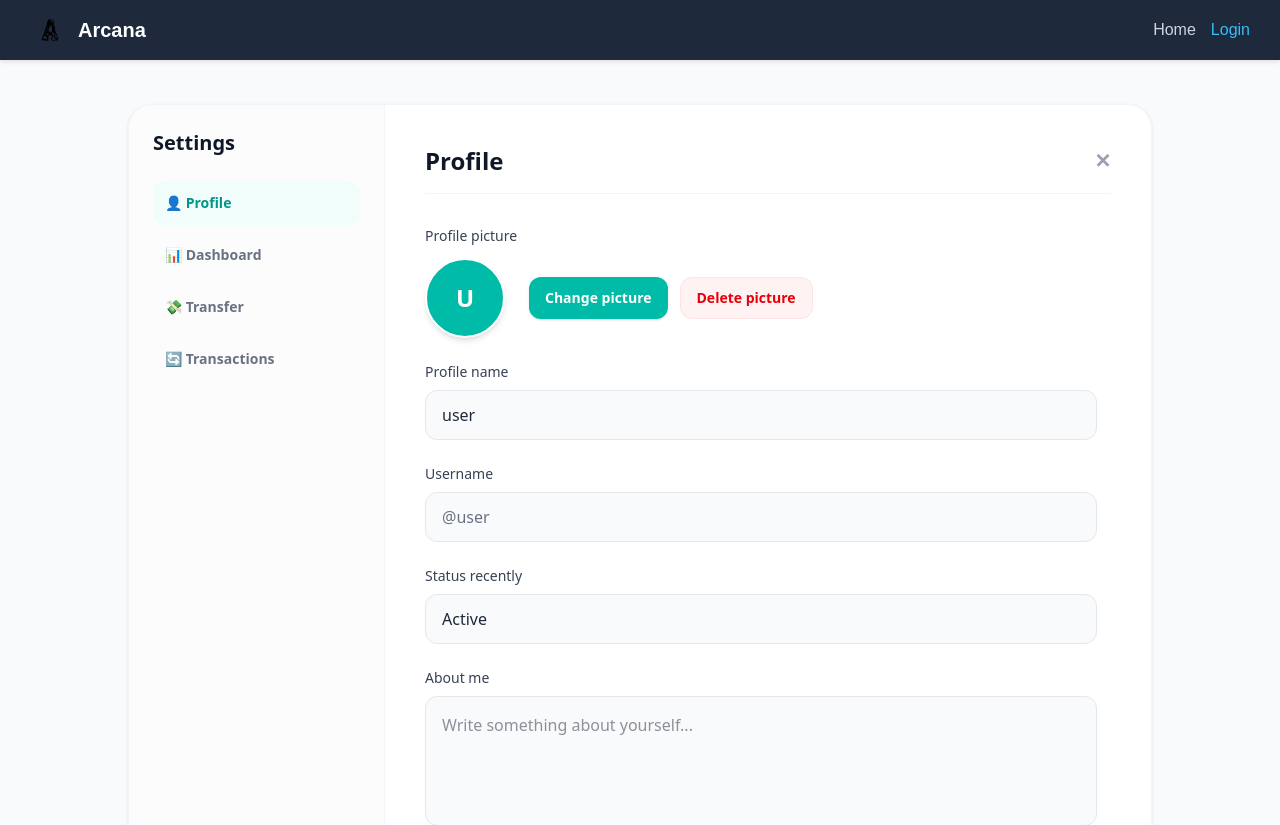
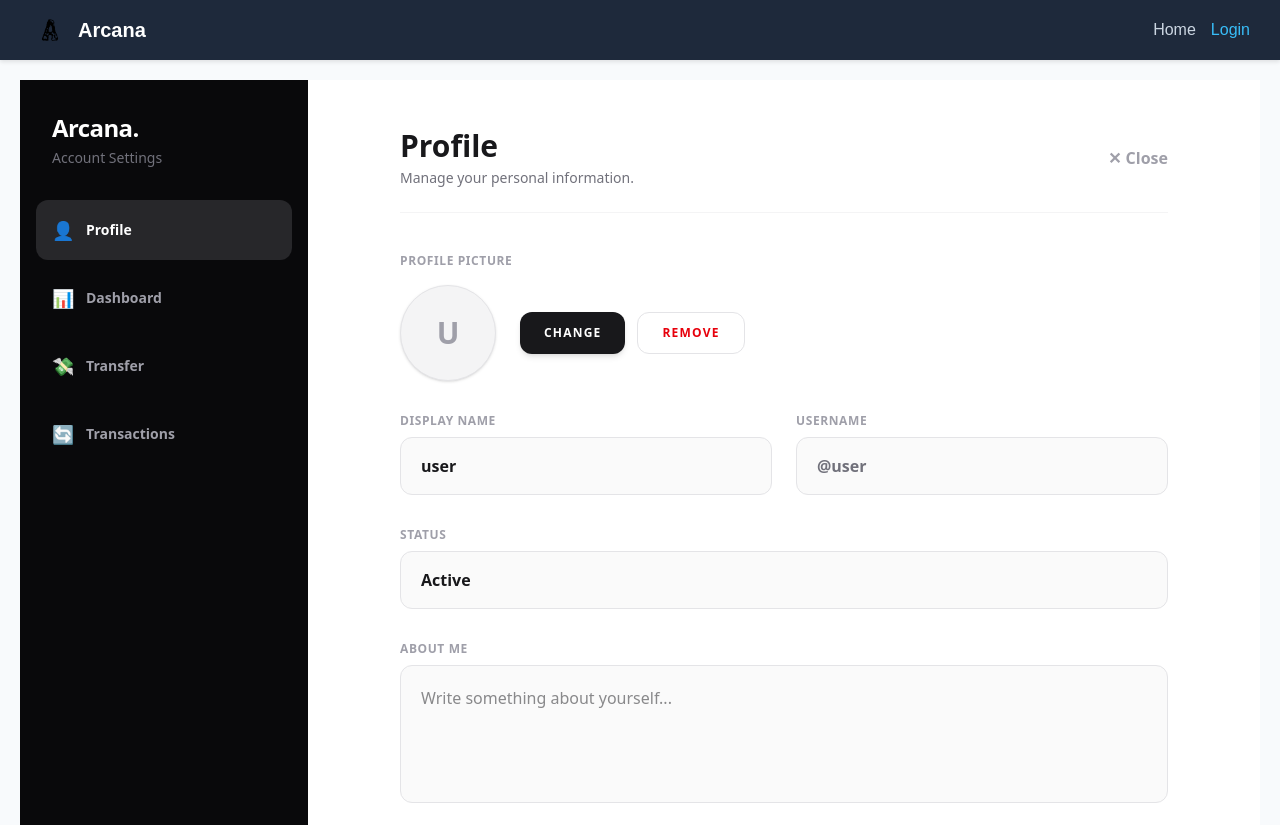
Before and after one commit to Thejan2006/Bank-Management-System, a Next.js app in the folder bank-frontend/: page /profile in a window 1280 px wide. Shown: the top 825 px of the page. Built offline with nearby package versions, Linux system fonts and the light colour scheme.

Commit message:
remove some comments

```diff
--- a/bank-frontend/src/app/profile/page.js
+++ b/bank-frontend/src/app/profile/page.js
@@ -14,12 +14,11 @@ export default function ProfileSettingsPage() {
   const router = useRouter();
 
   useEffect(() => {
-    const storedName = localStorage.getItem('username') || localStorage.getItem('user_name') || 'user';;
+    const storedName = localStorage.getItem('username') || localStorage.getItem('user_name') || 'user';
     setName(storedName);
     setUsername('@' + storedName.toLowerCase().replace(/\s+/g, ''));
   }, []);
 
-  // Handle image selection from device
   const handleImageChange = (e) => {
     const file = e.target.files[0];
     localStorage.setItem('username', name);
@@ -43,36 +42,50 @@ export default function ProfileSettingsPage() {
   };
 
   return (
-    <div className="min-h-screen bg-[#f8fafc] font-sans text-gray-800 flex justify-center p-6">
+    <div className="min-h-screen bg-zinc-50 font-sans text-zinc-900 flex flex-col md:flex-row overflow-hidden">
       <Toaster position="top-right" />
 
-      <div className="w-full max-w-5xl bg-white rounded-3xl shadow-sm border border-gray-100 flex overflow-hidden">
-
-        {/* Left Sidebar Menu */}
-        <div className="w-64 border-r border-gray-100 p-6 hidden md:block bg-gray-50/50">
-          <h2 className="text-xl font-bold mb-6 text-gray-900">Settings</h2>
-          <ul className="space-y-2 text-sm font-semibold">
-            <li className="flex items-center gap-3 p-3 rounded-xl bg-teal-50 text-teal-600 cursor-pointer">👤 Profile</li>
-            <li className="flex items-center gap-3 p-3 rounded-xl text-gray-500 hover:bg-gray-100 cursor-pointer" onClick={() => router.push('/dashboard')}>📊 Dashboard</li>
-            <li className="flex items-center gap-3 p-3 rounded-xl text-gray-500 hover:bg-gray-100 cursor-pointer" onClick={() => router.push('/transfer')}>💸 Transfer</li>
-            <li className="flex items-center gap-3 p-3 rounded-xl text-gray-500 hover:bg-gray-100 cursor-pointer" onClick={() => router.push('/transactions')}>🔄 Transactions</li>
+      {/* Full Height Sidebar */}
+      <div className="w-full md:w-72 bg-zinc-950 text-white flex flex-col md:min-h-screen">
+        <div className="p-8 pb-4">
+          <h2 className="text-2xl font-bold tracking-tight">Arcana.</h2>
+          <p className="text-zinc-500 text-sm mt-1">Account Settings</p>
+        </div>
+        <ul className="flex-1 px-4 space-y-2 text-sm font-semibold mt-4">
+          <li className="flex items-center gap-3 p-4 rounded-xl bg-zinc-800 text-white cursor-pointer transition">
+            <span className="text-lg">👤</span> Profile
+          </li>
+          <li className="flex items-center gap-3 p-4 rounded-xl text-zinc-400 hover:bg-zinc-900 hover:text-white cursor-pointer transition" onClick={() => router.push('/dashboard')}>
+            <span className="text-lg">📊</span> Dashboard
+          </li>
+          <li className="flex items-center gap-3 p-4 rounded-xl text-zinc-400 hover:bg-zinc-900 hover:text-white cursor-pointer transition" onClick={() => router.push('/transfer')}>
+            <span className="text-lg">💸</span> Transfer
+          </li>
+          <li className="flex items-center gap-3 p-4 rounded-xl text-zinc-400 hover:bg-zinc-900 hover:text-white cursor-pointer transition" onClick={() => router.push('/transactions')}>
+            <span className="text-lg">🔄</span> Transactions
+          </li>
         </ul>
       </div>
 
       {/* Right Content Area */}
-        <div className="flex-1 p-8 md:p-10">
-          <div className="flex justify-between items-center mb-8 border-b border-gray-100 pb-4">
-            <h1 className="text-2xl font-bold text-gray-900">Profile</h1>
-            <button onClick={() => router.push('/dashboard')} className="text-gray-400 hover:text-gray-600 font-bold text-xl">✕</button>
+      <div className="flex-1 p-6 md:p-12 overflow-y-auto bg-white">
+        <div className="max-w-3xl mx-auto">
+
+          <div className="flex justify-between items-center mb-10 pb-6 border-b border-zinc-100">
+            <div>
+              <h1 className="text-3xl font-bold text-zinc-900">Profile</h1>
+              <p className="text-zinc-500 text-sm mt-1">Manage your personal information.</p>
+            </div>
+            <button onClick={() => router.push('/dashboard')} className="text-zinc-400 hover:text-zinc-900 font-bold transition">✕ Close</button>
           </div>
 
-          <form onSubmit={handleSaveChanges} className="space-y-6 max-w-2xl">
+          <form onSubmit={handleSaveChanges} className="space-y-8">
 
-            {/* Profile Picture Section */}
+            {/* Profile Picture */}
             <div>
-              <label className="block text-sm font-medium text-gray-700 mb-3">Profile picture</label>
+              <label className="block text-xs font-bold text-zinc-400 uppercase tracking-wider mb-4">Profile picture</label>
               <div className="flex items-center gap-6">
-                <div className="w-20 h-20 rounded-full overflow-hidden bg-teal-500 text-white flex items-center justify-center font-bold text-2xl shadow-md border-2 border-white">
+                <div className="w-24 h-24 rounded-full overflow-hidden bg-zinc-100 text-zinc-400 flex items-center justify-center font-bold text-3xl shadow-sm border border-zinc-200">
                   {profileImage ? (
                     <img src={profileImage} alt="Profile" className="w-full h-full object-cover" />
                   ) : (
@@ -80,87 +93,75 @@ export default function ProfileSettingsPage() {
                   )}
                 </div>
 
-                <div className="flex gap-3">
-                  {/* Hidden file input */}
-                  <input
-                    type="file"
-                    ref={fileInputRef}
-                    onChange={handleImageChange}
-                    accept="image/*"
-                    className="hidden"
-                  />
-
+                <div className="flex flex-col sm:flex-row gap-3">
+                  <input type="file" ref={fileInputRef} onChange={handleImageChange} accept="image/*" className="hidden" />
                   <button
                     type="button"
                     onClick={() => fileInputRef.current.click()}
-                    className="bg-teal-500 hover:bg-teal-600 text-white text-sm font-semibold px-4 py-2.5 rounded-xl transition shadow-sm"
+                    className="bg-zinc-900 hover:bg-black text-white text-xs font-bold tracking-widest uppercase px-6 py-3 rounded-xl transition shadow-md"
                   >
-                    Change picture
+                    Change
                   </button>
-
                   <button
                     type="button"
                     onClick={handleDeletePicture}
-                    className="bg-red-50 hover:bg-red-100 text-red-600 text-sm font-semibold px-4 py-2.5 rounded-xl transition border border-red-100"
+                    className="bg-white hover:bg-zinc-50 text-red-600 text-xs font-bold tracking-widest uppercase px-6 py-3 rounded-xl transition border border-zinc-200"
                   >
-                    Delete picture
+                    Remove
                   </button>
                 </div>
               </div>
             </div>
 
-            {/* Profile Name */}
+            <div className="grid grid-cols-1 md:grid-cols-2 gap-6">
               <div>
-              <label className="block text-sm font-medium text-gray-700 mb-2">Profile name</label>
+                <label className="block text-xs font-bold text-zinc-400 uppercase tracking-wider mb-2">Display Name</label>
                 <input
                   type="text"
                   value={name}
                   onChange={(e) => setName(e.target.value)}
-                className="w-full bg-gray-50 border border-gray-200 rounded-xl px-4 py-3 text-gray-800 font-medium focus:outline-none focus:ring-2 focus:ring-teal-500"
+                  className="w-full bg-zinc-50 border border-zinc-200 rounded-xl px-5 py-4 text-zinc-900 font-semibold focus:outline-none focus:ring-1 focus:ring-zinc-900 focus:border-zinc-900 transition-all"
                 />
               </div>
 
-            {/* Username */}
               <div>
-              <label className="block text-sm font-medium text-gray-700 mb-2">Username</label>
+                <label className="block text-xs font-bold text-zinc-400 uppercase tracking-wider mb-2">Username</label>
                 <input
                   type="text"
                   value={username}
                   onChange={(e) => setUsername(e.target.value)}
-                className="w-full bg-gray-50 border border-gray-200 rounded-xl px-4 py-3 text-gray-500 font-medium focus:outline-none"
+                  className="w-full bg-zinc-50 border border-zinc-200 rounded-xl px-5 py-4 text-zinc-500 font-semibold focus:outline-none focus:ring-1 focus:ring-zinc-900 focus:border-zinc-900 transition-all"
                 />
               </div>
+            </div>
 
-            {/* Status */}
             <div>
-              <label className="block text-sm font-medium text-gray-700 mb-2">Status recently</label>
+              <label className="block text-xs font-bold text-zinc-400 uppercase tracking-wider mb-2">Status</label>
               <input
                 type="text"
                 value={status}
                 onChange={(e) => setStatus(e.target.value)}
-                className="w-full bg-gray-50 border border-gray-200 rounded-xl px-4 py-3 text-gray-800 font-medium focus:outline-none focus:ring-2 focus:ring-teal-500"
+                className="w-full bg-zinc-50 border border-zinc-200 rounded-xl px-5 py-4 text-zinc-900 font-semibold focus:outline-none focus:ring-1 focus:ring-zinc-900 focus:border-zinc-900 transition-all"
               />
             </div>
 
-            {/* About me */}
             <div>
-              <label className="block text-sm font-medium text-gray-700 mb-2">About me</label>
+              <label className="block text-xs font-bold text-zinc-400 uppercase tracking-wider mb-2">About me</label>
               <textarea
                 rows="4"
                 value={about}
                 onChange={(e) => setAbout(e.target.value)}
                 placeholder="Write something about yourself..."
-                className="w-full bg-gray-50 border border-gray-200 rounded-xl p-4 text-gray-800 font-medium focus:outline-none focus:ring-2 focus:ring-teal-500 resize-none"
+                className="w-full bg-zinc-50 border border-zinc-200 rounded-xl p-5 text-zinc-900 font-medium focus:outline-none focus:ring-1 focus:ring-zinc-900 focus:border-zinc-900 transition-all resize-none"
               />
             </div>
 
-            {/* Save Button */}
-            <div className="flex justify-end pt-4">
+            <div className="flex justify-end pt-6 border-t border-zinc-100">
               <button
                 type="submit"
-                className="bg-gray-900 hover:bg-black text-white font-semibold px-6 py-3 rounded-xl transition shadow-md"
+                className="bg-zinc-900 hover:bg-black text-white font-bold text-xs tracking-widest uppercase px-8 py-4 rounded-xl transition shadow-xl"
               >
-                Save changes
+                Save Changes
               </button>
             </div>
 
```
Lines whose indentation alone changed are shown as unchanged.
